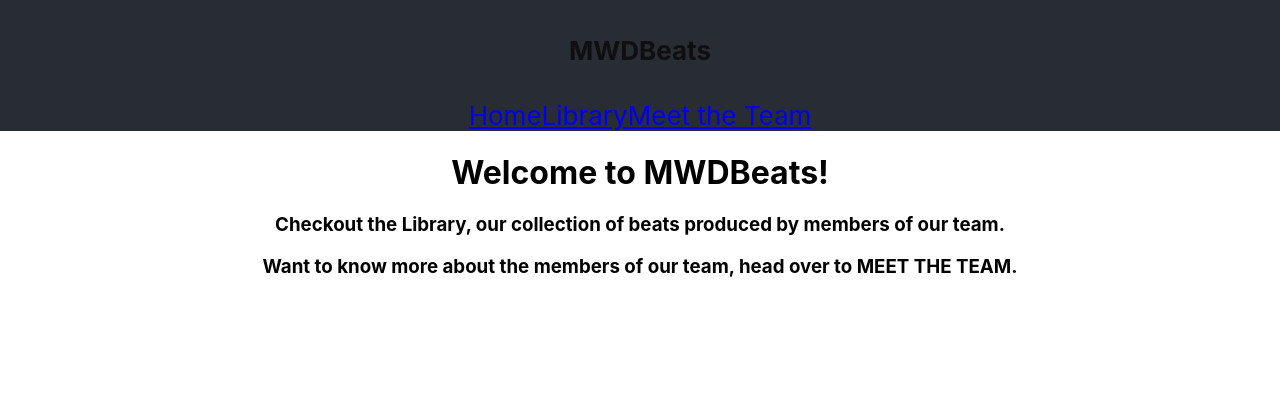
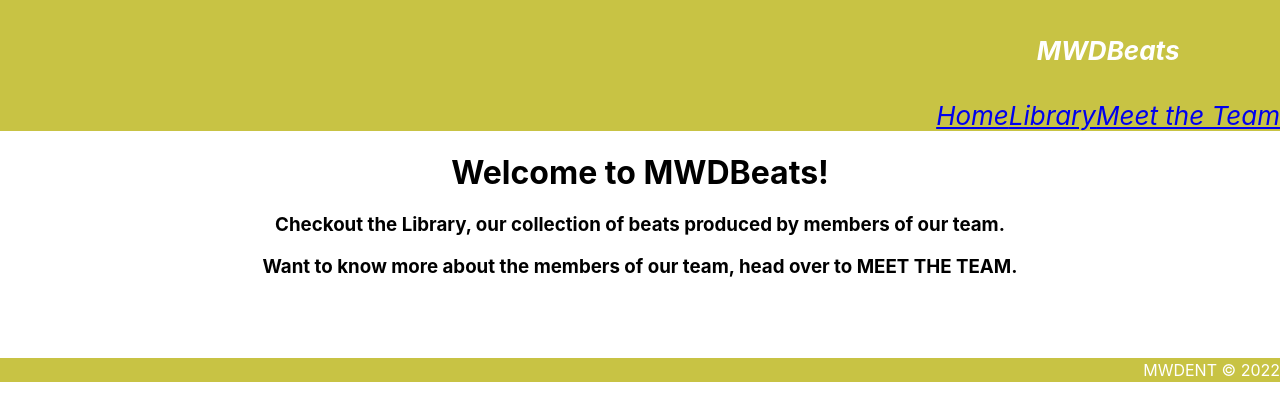
Before and after one commit to deontelaborde/mern_project, a React (Create React App) app in the folder client/: page / in a window 1280 px wide. Shown: the top 420 px of the page. Built offline with nearby package versions, Linux system fonts and the light colour scheme.

Commit message:
added footer in App.css

```diff
--- a/client/src/App.css
+++ b/client/src/App.css
@@ -13,17 +13,25 @@
   }
 }
 
-.App-header {
-  background-color: #282c34;
+.App-header,.App-footer {
+  background-color: #c8c344;
   min-height: 8vh;
   display: flex;
   flex-direction: column;
-  align-items: center;
+  align-items:flex-end;
   justify-content: center;
   font-size: calc(10px + 2vmin);
-  color: rgb(15, 15, 15);
+  color: rgb(255, 255, 255);
 }
 
+.App-header {
+  font-style: italic;
+}
+.App-footer {
+  margin-top: 10vh;
+  min-height: 3vh;
+  font-size:  2vmin;
+}
 
 .App-link {
   color: #61dafb;
--- a/client/src/App.js
+++ b/client/src/App.js
@@ -23,6 +23,7 @@ function App() {
           <Route path="/song/:id/update" element={<UpdateSongForm />} />
         </Routes>
       </main>
+      <footer className="App-footer">MWDENT © 2022</footer>
     </div>
   )
 }
```
